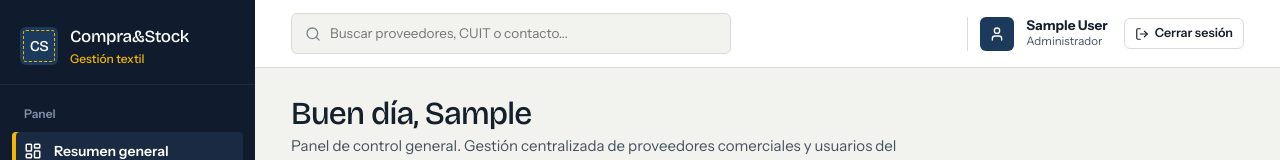
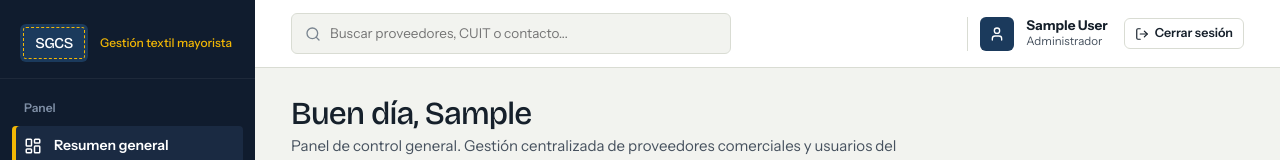
Before and after one commit to gonzalolopez7/proyecto_final, a React (Vite) app in the folder src/frontend/: page /dashboard in a window 1280 px wide. Shown: the top 160 px of the page. Built offline with nearby package versions, Linux system fonts and the light colour scheme; no server answers; sample sign-in values are in the browser's storage.

Commit message:
refactor(frontend): modifica logo en sidebar

```diff
--- a/src/frontend/src/components/Sidebar.jsx
+++ b/src/frontend/src/components/Sidebar.jsx
@@ -64,10 +64,9 @@ export default function Sidebar({ menuAbierto, setMenuAbierto }) {
     <aside className={`sidebar ${menuAbierto ? 'open' : ''}`}>
       <header className="sidebar-header">
         <div className="sidebar-brand">
-          <div className="brand-badge">CS</div>
+          <div className="brand-badge">SGCS</div>
           <div>
-            <strong className="brand-title">Compra&Stock</strong>
-            <span className="brand-subtitle">Gestión textil</span>
+            <span className="brand-subtitle">Gestión textil mayorista</span>
           </div>
         </div>
         <button type="button" className="sidebar-close" onClick={cerrarMenu} aria-label="Cerrar menú">
--- a/src/frontend/src/index.css
+++ b/src/frontend/src/index.css
@@ -185,7 +185,7 @@ button {
 }
 
 .brand-badge {
-  width: 38px;
+  width: 68px;
   height: 38px;
   background: linear-gradient(135deg, #4F46E5 0%, #3730A3 100%);
   border-radius: 10px;
```
